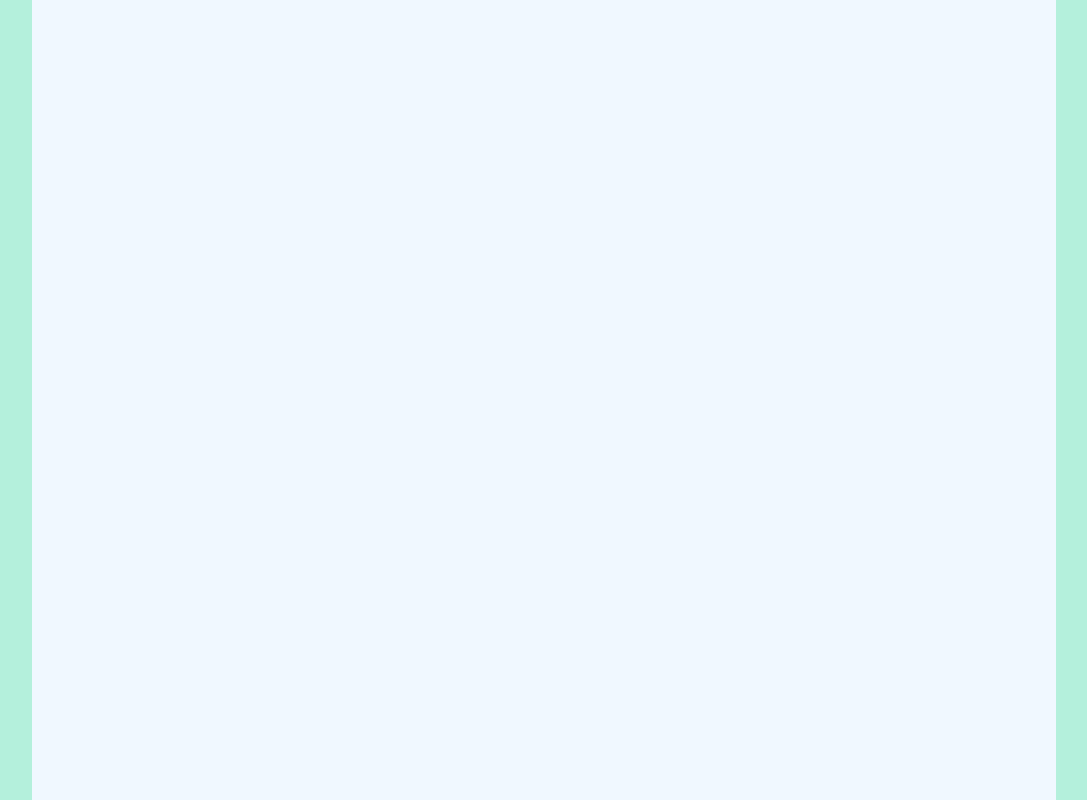
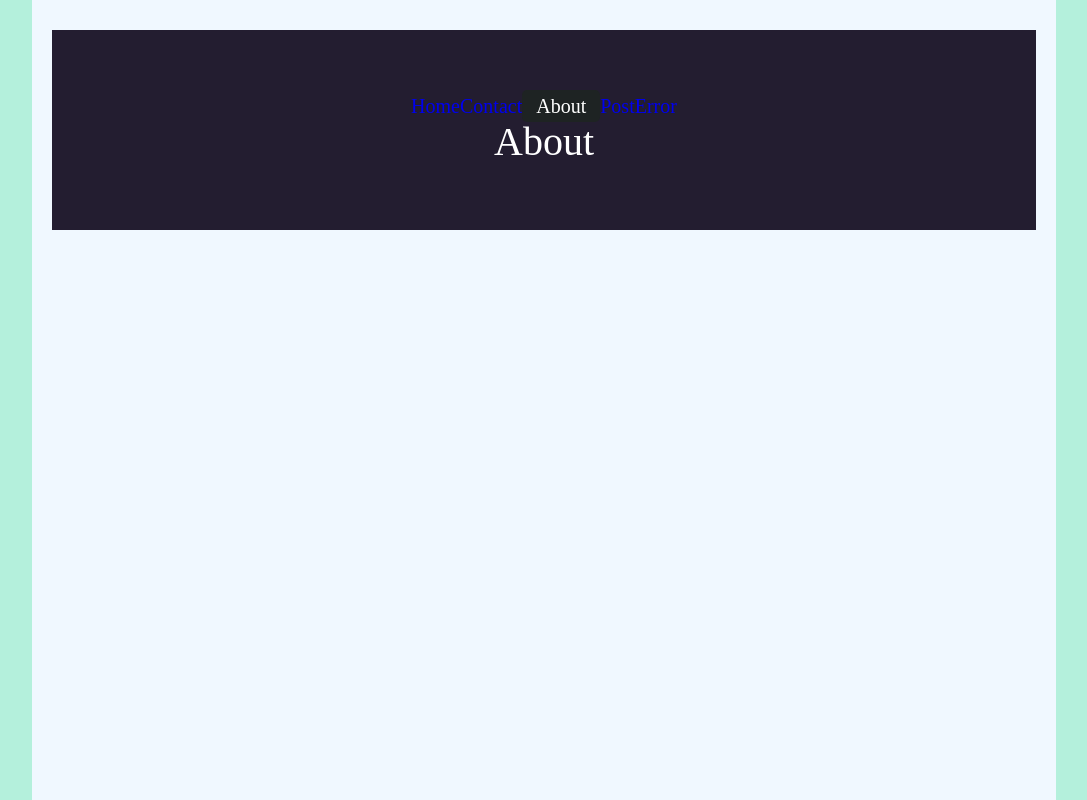
Before and after one commit to rampravesh22/react-thapa-tutorials, a React (Create React App) app: page /about in a window 1280 px wide. Shown: the whole page, without its empty margins (96-1183 px from the left). Built offline with nearby package versions, Linux system fonts and the light colour scheme.

Commit message:
nested route

```diff
--- a/package.json
+++ b/package.json
@@ -8,6 +8,7 @@
     "@testing-library/user-event": "^13.5.0",
     "react": "^18.2.0",
     "react-dom": "^18.2.0",
+    "react-router-dom": "^6.4.1",
     "react-scripts": "5.0.1",
     "web-vitals": "^2.1.4"
   },
--- /dev/null
+++ b/src/About.jsx
@@ -0,0 +1,7 @@
+import React from "react";
+
+const About = () => {
+	return <div>About</div>;
+};
+
+export default About;
--- a/src/App.css
+++ b/src/App.css
@@ -1,38 +1,3 @@
-.App {
-  text-align: center;
+.routes{
+  background-color: black !important;
 }
-
-.App-logo {
-  height: 40vmin;
-  pointer-events: none;
-}
-
-@media (prefers-reduced-motion: no-preference) {
-  .App-logo {
-    animation: App-logo-spin infinite 20s linear;
-  }
-}
-
-.App-header {
-  background-color: #282c34;
-  min-height: 100vh;
-  display: flex;
-  flex-direction: column;
-  align-items: center;
-  justify-content: center;
-  font-size: calc(10px + 2vmin);
-  color: white;
-}
-
-.App-link {
-  color: #61dafb;
-}
-
-@keyframes App-logo-spin {
-  from {
-    transform: rotate(0deg);
-  }
-  to {
-    transform: rotate(360deg);
-  }
-}
--- a/src/App.js
+++ b/src/App.js
@@ -1,9 +1,27 @@
-import React from 'react'
+import React from "react";
+import { Routes, Route } from "react-router-dom";
+import About from "./About";
+import Contact from "./Contact";
+import Home from "./Home";
+import Post from "./Post"
+import Layout from "./Layout";
+import Details from "./Details";
 function App() {
 	return (
 		<>
-			{/* Componenents */}
-
+			{/* <Layout></Layout> */}
+			<div className="routes">
+				<Routes>
+					<Route path="/" element={<Layout></Layout>}>
+						<Route path="about" element={<About></About>}></Route>
+						<Route path="contact" element={<Contact></Contact>}></Route>
+						<Route path="post" element={<Post></Post>}>
+							<Route path=":details" element={<Details></Details>}></Route>
+						</Route>
+						<Route index element={<Home></Home>}></Route>
+					</Route>
+				</Routes>
+			</div>
 		</>
 	);
 }
--- /dev/null
+++ b/src/Contact.jsx
@@ -0,0 +1,7 @@
+import React from "react";
+
+const Contact = () => {
+	return <div>Contact</div>;
+};
+
+export default Contact;
--- /dev/null
+++ b/src/Details.jsx
@@ -0,0 +1,13 @@
+import React from "react";
+import { useParams, redirect } from "react-router-dom";
+
+const Details = () => {
+	const { params } = useParams();
+   return(
+      <>
+         <h1>details {params}</h1>
+      </>
+   )
+};
+
+export default Details;
--- /dev/null
+++ b/src/Home.jsx
@@ -0,0 +1,9 @@
+import React from 'react'
+
+const Home = () => {
+  return (
+    <div>Home</div>
+  )
+}
+
+export default Home
--- /dev/null
+++ b/src/Layout.jsx
@@ -0,0 +1,30 @@
+import React from "react";
+import { NavLink, Outlet } from "react-router-dom";
+const NavBar = () => {
+	return (
+		<>
+			<div className="nav-bar">
+				<ul className="nav-bar__ul">
+					<li>
+						<NavLink to="/home">Home</NavLink>
+					</li>
+					<li>
+						<NavLink to="/contact">Contact</NavLink>
+					</li>
+					<li>
+						<NavLink to="/about">About</NavLink>
+					</li>
+					<li>
+						<NavLink to="/post/mobile/samsung">Post</NavLink>
+					</li>
+					<li>
+						<NavLink to="/error">Error</NavLink>
+					</li>
+				</ul>
+			</div>
+			<Outlet></Outlet>
+		</>
+	);
+};
+
+export default NavBar;
--- /dev/null
+++ b/src/Post.jsx
@@ -0,0 +1,15 @@
+import React from "react";
+import { Outlet, useParams } from "react-router-dom";
+
+const Post = () => {
+	const { params } = useParams();
+	return (
+		<div>
+			<h1>Post{params}</h1>
+
+			<Outlet></Outlet>
+		</div>
+	);
+};
+
+export default Post;
--- a/src/index.css
+++ b/src/index.css
@@ -13,6 +13,9 @@
 html {
 	/* 1rem = 10px*/
 	font-size: 62.5%;
+}
+html li{
+   list-style:none;
 }
 
 
@@ -30,3 +33,33 @@ body{
 html * {
    font-size: 2rem;
 }
+.routes{
+   background-color: rgb(35, 29, 48) !important;
+   min-height: 20rem;
+   display: flex;
+   justify-content: center;
+   margin-top: 1rem;
+   flex-direction: column;
+   align-items: center;
+   color: white;
+ }
+ a{
+   text-decoration: none;
+ }
+.nav-bar__ul{
+   display: flex;
+   font-size: 3rem;
+   /* background-color: #2584ff; */
+   width: 70%;
+   justify-content: space-around;
+}
+ .routes div{
+   font-size: 4rem;
+ }
+ .active{
+   background-color: rgb(30, 35, 35);
+   padding: .5rem 1.4rem;
+   color: white;
+   border-radius: .5rem;
+
+ }
--- a/src/index.js
+++ b/src/index.js
@@ -1,14 +1,17 @@
-import React from 'react';
-import ReactDOM from 'react-dom/client';
-import './index.css';
-import App from './App';
-import reportWebVitals from './reportWebVitals';
+import React from "react";
+import ReactDOM from "react-dom/client";
+import "./index.css";
+import App from "./App";
+import reportWebVitals from "./reportWebVitals";
+import { BrowserRouter } from "react-router-dom";
 
-const root = ReactDOM.createRoot(document.getElementById('root'));
+const root = ReactDOM.createRoot(document.getElementById("root"));
 root.render(
-  <React.StrictMode>
-    <App />
-  </React.StrictMode>
+	<React.StrictMode>
+		<BrowserRouter>
+			<App />
+		</BrowserRouter>
+	</React.StrictMode>
 );
 
 // If you want to start measuring performance in your app, pass a function
```
Also changed, not shown: 1 other file (tests, documents, lock files or other folders).
